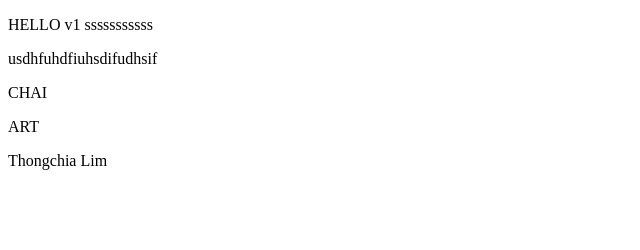
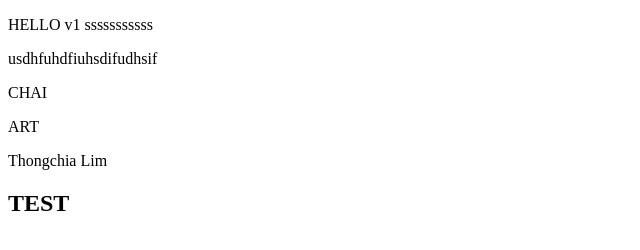
Before and after one commit to tomato-ideas/TEST_GIT, a plain HTML site: page index.html in a window 1280 px wide. Shown: the whole page, without its empty margins (0-640 px from the left). Drawn offline with Linux system fonts and the light colour scheme.

Commit message:
sdfghjsetydrtfu

```diff
--- a/index.html
+++ b/index.html
@@ -9,5 +9,6 @@
 	<p>CHAI</p>
 	<p>ART</p>
     <p>Thongchia Lim</p>
+    <H2>TEST</H2>
 </body>
 </html>
```
